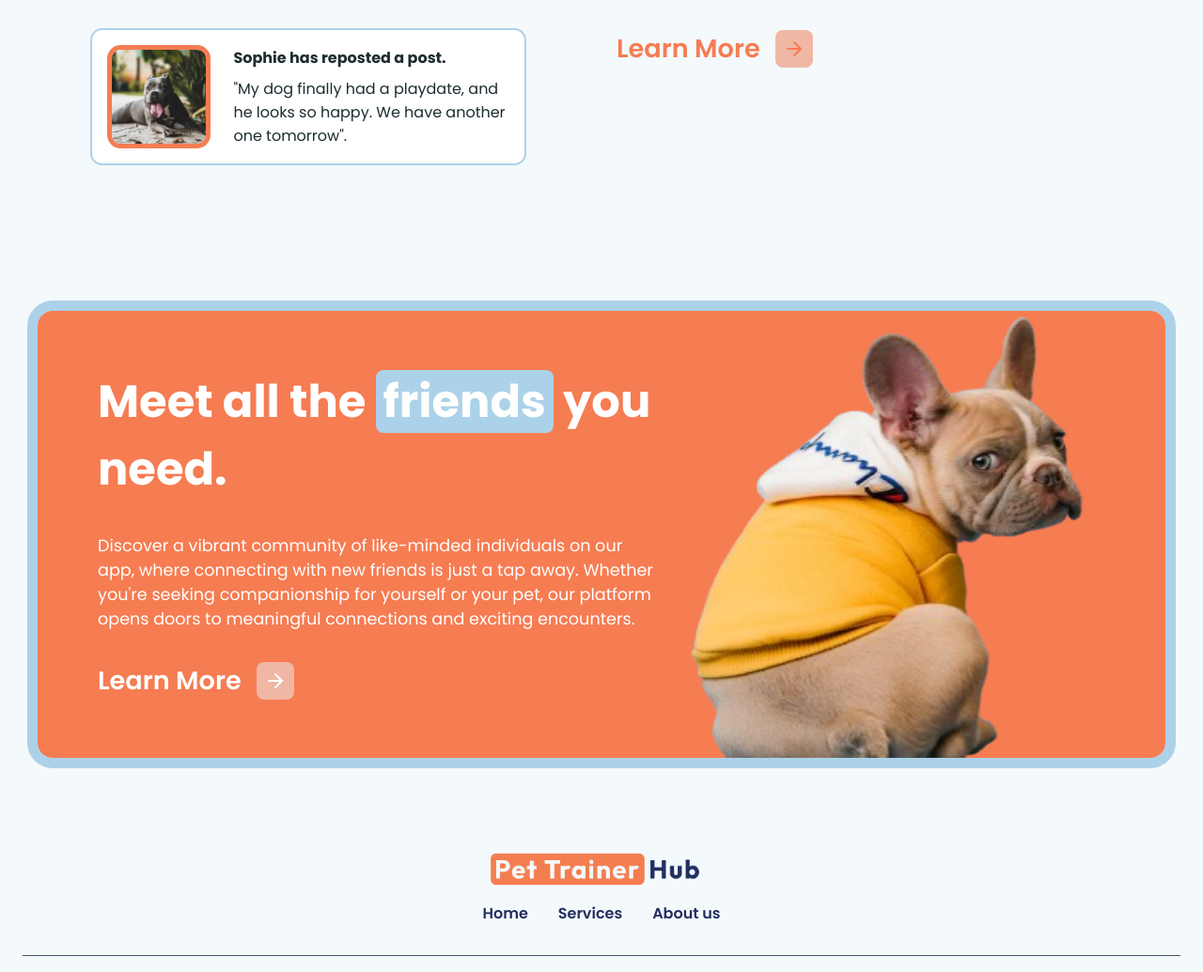
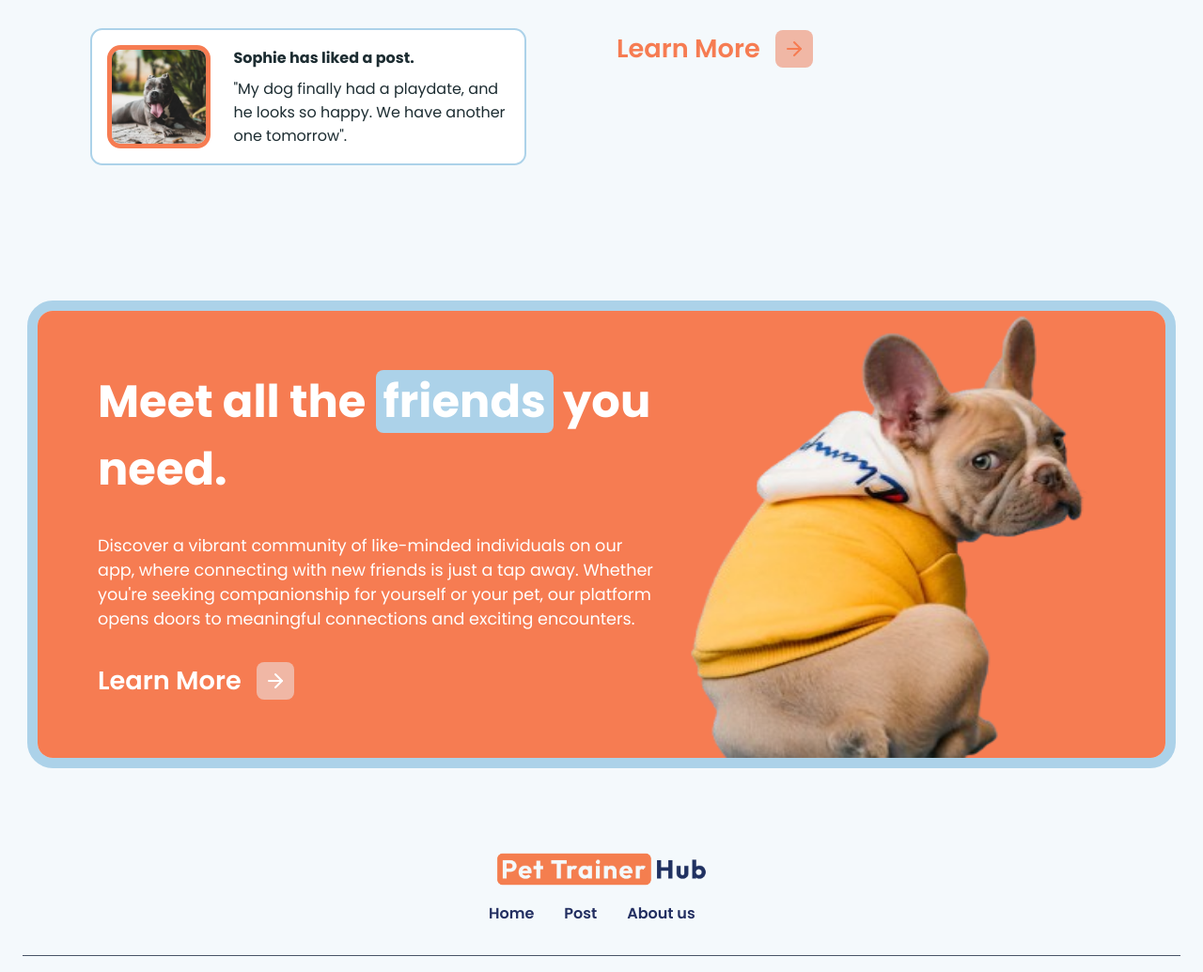
Before and after one commit to HeryRuiz/PetLoverHub, a React (Vite) app: page / in a window 1280 px wide. Shown: the part 1878-2913 px from the top of the page at 94% size. Built offline with nearby package versions, Linux system fonts and the light colour scheme.

Commit message:
added file

```diff
--- a/src/App.jsx
+++ b/src/App.jsx
@@ -41,6 +41,7 @@ function App() {
         <Route
           path="/"
           element={<Home onBurger={onBurger} offBurger={offBurger} />}
+          Platform
         />
         <Route path="/login" element={<Login />} />
         <Route path="*" element={<Login />} />
--- a/src/pages/home/Footer.jsx
+++ b/src/pages/home/Footer.jsx
@@ -11,7 +11,7 @@ function Footer() {
                 <img src={logo} alt="Logo" className='footer__logo' />
                 <div className='footer__flex2'>
                     <Link>Home</Link>
-                    <Link>Services</Link>
+                    <Link>Post</Link>
                     <Link>About us</Link>
                 </div>
             </div>
--- a/src/pages/home/Noti.jsx
+++ b/src/pages/home/Noti.jsx
@@ -36,7 +36,7 @@ function Noti() {
           <div className="noti__item noti__three">
             <img src={sophie} alt="Owner Image" className="noti__image" />
             <div className="noti__action">
-              <p className="noti__title">Sophie has reposted a post.</p>
+              <p className="noti__title">Sophie has liked a post.</p>
               <p className="noti__des">
                 "My dog finally had a playdate, and he looks so happy. We have
                 another one tomorrow".
```
Also changed, not shown: readme/home.png (added), 1 other file (tests, documents, lock files or other folders).
